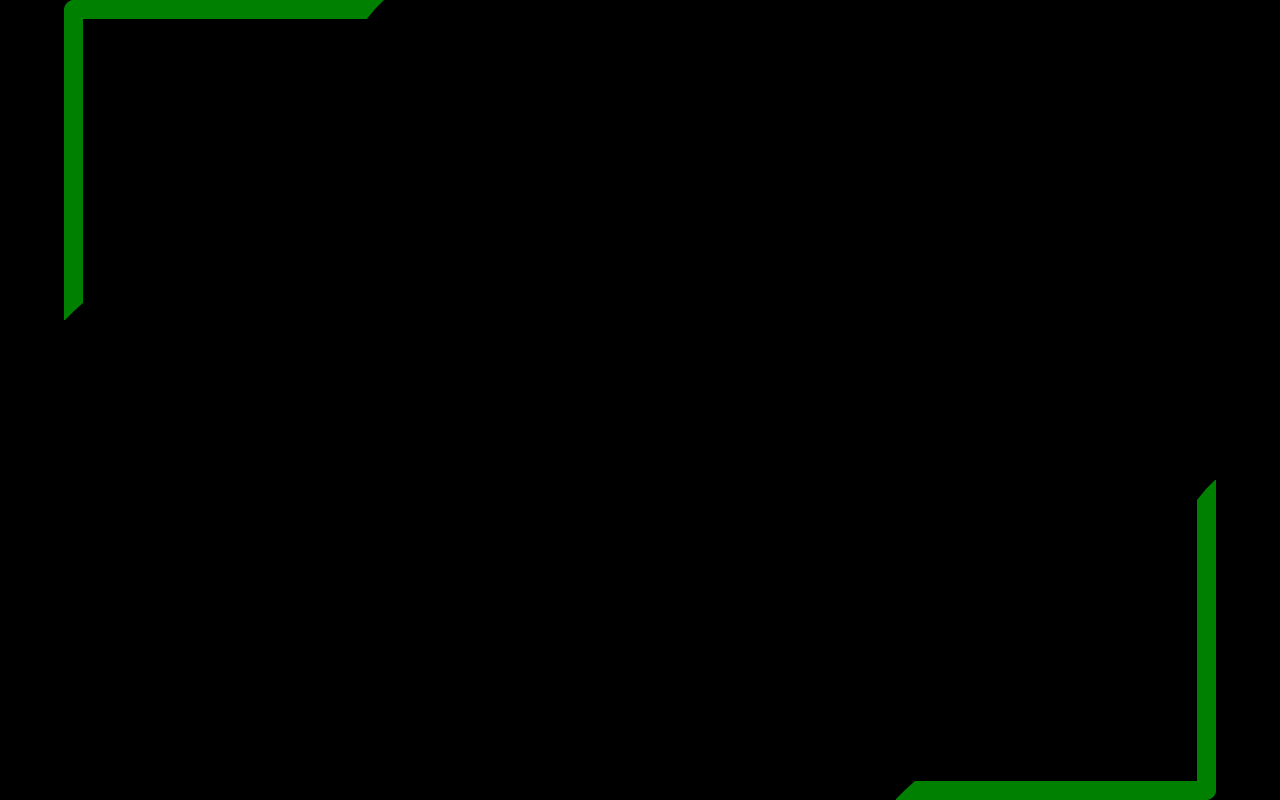
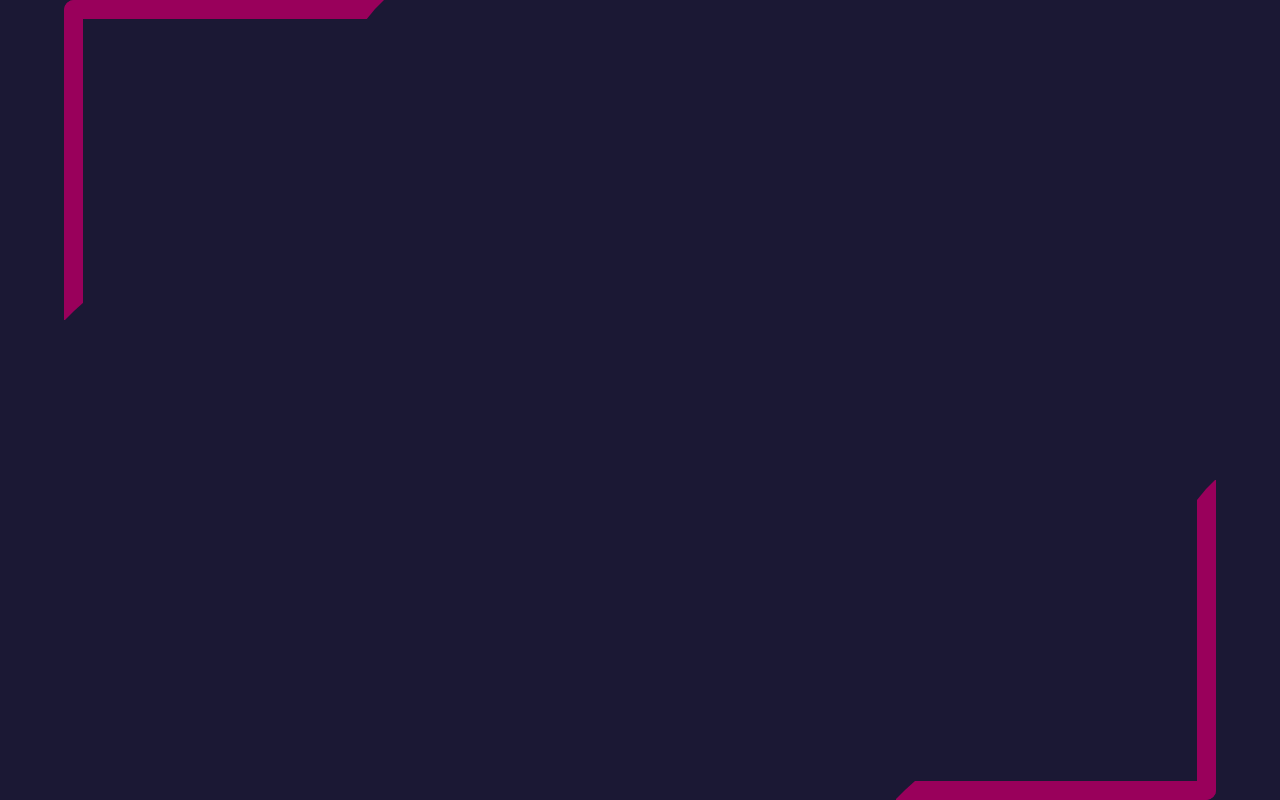
Before and after one commit to adnan725/portfolio, a React (Vite) app: page / in a window 1280 px wide. Built offline with nearby package versions, Linux system fonts and the light colour scheme.

Commit message:
modified styling

```diff
--- a/src/components/WrapperComponent/WrapperComponent.module.scss
+++ b/src/components/WrapperComponent/WrapperComponent.module.scss
@@ -1,25 +1,48 @@
 .mainContainer {
+  width: 100%;
   height: 100vh;
-  width: 100%;
   display: flex;
-  background-color: black;
   align-items: center;
   justify-content: center;
+  background-color: #1b1834;
 
   .container {
     width: 90%;
     height: 100vh;
     position: relative;
     max-height: 50rem;
+
+    /* &::after {
+      content: "";
+      width: 5rem;
+      height: 5rem;
+      display: block;
+      position: absolute;
+      background-color: red;
+      border-top-left-radius: 10px;
+    }
+
+    &::before {
+      content: "";
+      bottom: 0;
+      right: 0;
+      width: 5rem;
+      height: 5rem;
+      z-index: 222;
+      display: block;
+      position: absolute;
+      background-color: red;
+      border-bottom-right-radius: 10px;
+    } */
   }
 
   .upperEdge {
-    position: absolute;
     top: 0;
     left: 0;
     width: 20rem;
     height: 20rem;
-    border: 1.2rem solid green;
+    position: absolute;
+    border: 1.2rem solid #99005b;
     border-right: transparent;
     border-bottom: transparent;
     border-top-left-radius: 10px;
@@ -27,35 +50,35 @@
     .box1 {
       width: 0;
       height: 0;
+      right: 0;
+      top: -1.2rem;
+      position: absolute;
       border-top: 0.6rem solid transparent;
-      border-right: 0.6rem solid black;
-      border-bottom: 0.7rem solid black;
+      border-right: 0.6rem solid #1b1834;
+      border-bottom: 0.7rem solid #1b1834;
       border-left: 0.6rem solid transparent;
-      position: absolute;
-      top: -1.2rem;
-      right: 0;
     }
 
     .box2 {
       width: 0;
       height: 0;
+      bottom: 0;
+      left: -1.15rem;
+      position: absolute;
       border-top: 0.6rem solid transparent;
-      border-right: 0.65rem solid black;
-      border-bottom: 0.6rem solid black;
+      border-right: 0.65rem solid #1b1834;
+      border-bottom: 0.6rem solid #1b1834;
       border-left: 0.6rem solid transparent;
-      position: absolute;
-      left: -1.15rem;
-      bottom: 0;
     }
   }
 
   .lowerEdge {
-    position: absolute;
     bottom: 0;
     right: 0;
     width: 20rem;
     height: 20rem;
-    border: 1.2rem solid green;
+    position: absolute;
+    border: 1.2rem solid #99005b;
     border-left: transparent;
     border-top: transparent;
     border-bottom-right-radius: 10px;
@@ -63,25 +86,25 @@
     .box3 {
       width: 0;
       height: 0;
-      border-top: 0.6rem solid black;
+      top: 0;
+      right: -1.1rem;
+      position: absolute;
+      border-top: 0.6rem solid #1b1834;
+      border-left: 0.6rem solid #1b1834;
       border-right: 0.6rem solid transparent;
       border-bottom: 0.7rem solid transparent;
-      border-left: 0.6rem solid black;
-      position: absolute;
-      top: 0;
-      right: -1.1rem;
     }
 
     .box4 {
       width: 0;
       height: 0;
-      border-top: 0.6rem solid black;
+      left: 0;
+      bottom: -1.1rem;
+      position: absolute;
+      border-top: 0.6rem solid #1b1834;
+      border-left: 0.6rem solid #1b1834;
       border-right: 0.65rem solid transparent;
       border-bottom: 0.6rem solid transparent;
-      border-left: 0.6rem solid black;
-      position: absolute;
-      left: 0;
-      bottom: -1.1rem;
     }
   }
 }
```
Also changed, not shown: src/components/Navbar/index.tsx (added, +9 -0 lines), src/components/Navbar/Navbar.module.scss (added).
